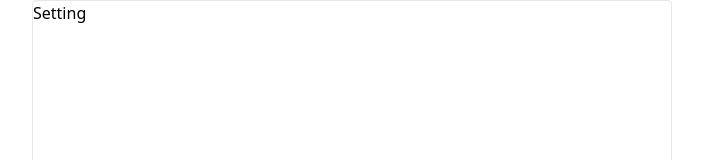
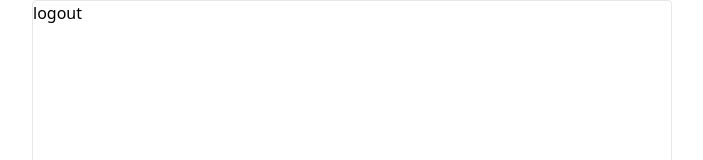
Before and after one commit to mobinadanshvarweb/expense-tracker, a React (Vite) app: page /setting in a window 1280 px wide. Shown: the top 160 px of the page, without its empty margins (288-991 px from the left). Built offline with nearby package versions, Linux system fonts and the light colour scheme.

Commit message:
checklogout

```diff
--- a/src/pages/setting/Setting.tsx
+++ b/src/pages/setting/Setting.tsx
@@ -1,5 +1,11 @@
+import { Link } from "react-router-dom";
+
 const Setting = () => {
-  return <div>Setting</div>;
+  return (
+    <div>
+      <Link to="/login">logout</Link>
+    </div>
+  );
 };
 
 export default Setting;
```
